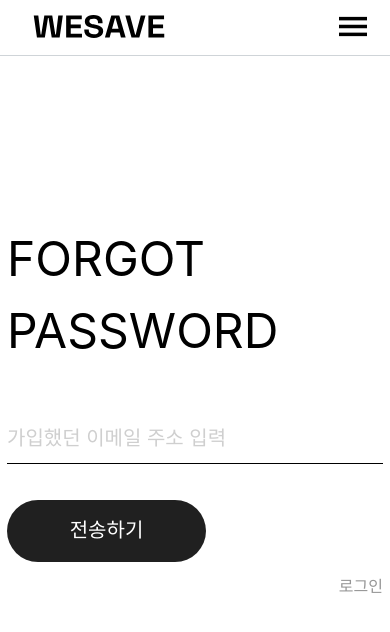
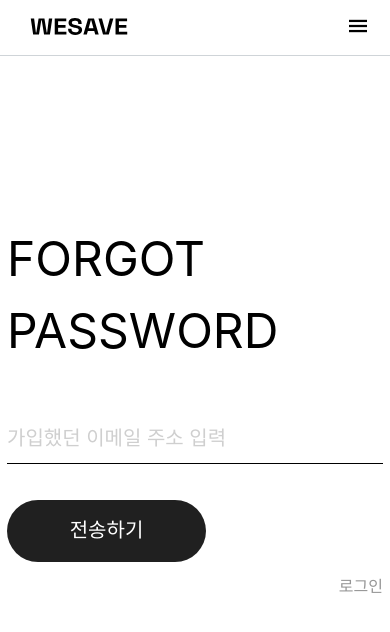
Before and after one commit to DDD-6/warren-burffett-web, a Next.js app: page / in a window 390 px wide. Shown: the top 632 px of the page. Built offline with nearby package versions, Linux system fonts and the light colour scheme; a web font is replaced by a local one.

Commit message:
add responsive

```diff
--- a/Layout/mainlayout.tsx
+++ b/Layout/mainlayout.tsx
@@ -5,21 +5,36 @@ import router from 'next/router';
 import { Header } from '../components/Header';
 
 import { IconButton } from '@components/button';
+import { useLayout } from 'hooks/layout';
 
 interface MainLayoutProps {
   children: ReactNode;
 }
 
 export default function MainLayout({ children }: MainLayoutProps) {
+  const { width } = useLayout();
+
   return (
     <>
       <Header>
         <div style={{ display: 'flex', justifyContent: 'space-between', flexBasis: '130rem' }}>
           <IconButton onClick={() => router.push('/')}>
-            <Image src="/logo.svg" alt={undefined} width="152" height="23rem" loading="eager" />
+            <Image
+              src="/logo.svg"
+              alt={undefined}
+              width={width > 768 ? 152 : 112}
+              height={width > 768 ? 23 : 17}
+              loading="eager"
+            />
           </IconButton>
           <IconButton>
-            <Image src="/menu.svg" alt="menu" width="28rem" height="23rem" loading="eager" />
+            <Image
+              src="/menu.svg"
+              alt="menu"
+              width={width > 768 ? 28 : 18}
+              height={width > 768 ? 26 : 16}
+              loading="eager"
+            />
           </IconButton>
         </div>
       </Header>
--- /dev/null
+++ b/hooks/layout/index.ts
@@ -0,0 +1,22 @@
+import { useState, useEffect, useCallback } from 'react';
+import debounce from 'lodash.debounce';
+
+export function useLayout() {
+  const [width, setWidth] = useState<number>(0);
+
+  const onResizeWidth = useCallback((w: number) => {
+    setWidth(w);
+  }, []);
+
+  useEffect(() => {
+    const debounceResize = () => debounce(() => onResizeWidth(window.innerWidth), 500);
+
+    window.addEventListener('resize', debounceResize());
+
+    return () => {
+      window.removeEventListener('resize', debounceResize());
+    };
+  }, [onResizeWidth]);
+
+  return { width };
+}
--- a/package.json
+++ b/package.json
@@ -18,6 +18,7 @@
     "@storybook/react": "^6.3.7",
     "axios": "^0.21.4",
     "formik": "2.2.9",
+    "lodash.debounce": "^4.0.8",
     "next": "11.1.2",
     "next-cookies": "^2.0.3",
     "react": "17.0.2",
@@ -34,6 +35,7 @@
     "@storybook/addon-essentials": "^6.3.7",
     "@storybook/addon-links": "^6.3.7",
     "@types/jest": "^27.0.1",
+    "@types/lodash.debounce": "^4.0.6",
     "@types/react": "17.0.19",
     "babel-loader": "^8.2.2",
     "babel-plugin-module-resolver": "4.1.0",
--- a/pages/_document.tsx
+++ b/pages/_document.tsx
@@ -15,6 +15,7 @@ class MyDocument extends Document {
             type="text/css"
             href="https://cdn.jsdelivr.net/gh/orioncactus/pretendard/dist/web/static/pretendard.css"
           />
+          <meta name="viewport" content="width=device-width,initial-scale=1" />
         </Head>
         <body>
           <Main />
--- a/styles/globals.css
+++ b/styles/globals.css
@@ -12,7 +12,7 @@ body {
   padding: 0;
   margin: 0;
   font-family: Pretendard, -apple-system, BlinkMacSystemFont, system-ui, Roboto, 'Helvetica Neue', 'Segoe UI',
-    'Apple SD Gothic Neo', 'Noto Sans KR', 'Malgun Gothic', sans-serif;;
+    'Apple SD Gothic Neo', 'Noto Sans KR', 'Malgun Gothic', sans-serif;
   overflow-wrap: break-word;
   font-size: 10px;
 }
@@ -24,6 +24,7 @@ body:lang(ko) {
 img {
   max-width: 100%;
   height: auto;
+  aspect-ratio: attr(width) / attr(height);
 }
 
 a {
```
Also changed, not shown: common/utils/debounce.ts (added, +7 -0 lines), 1 other file (tests, documents, lock files or other folders).
